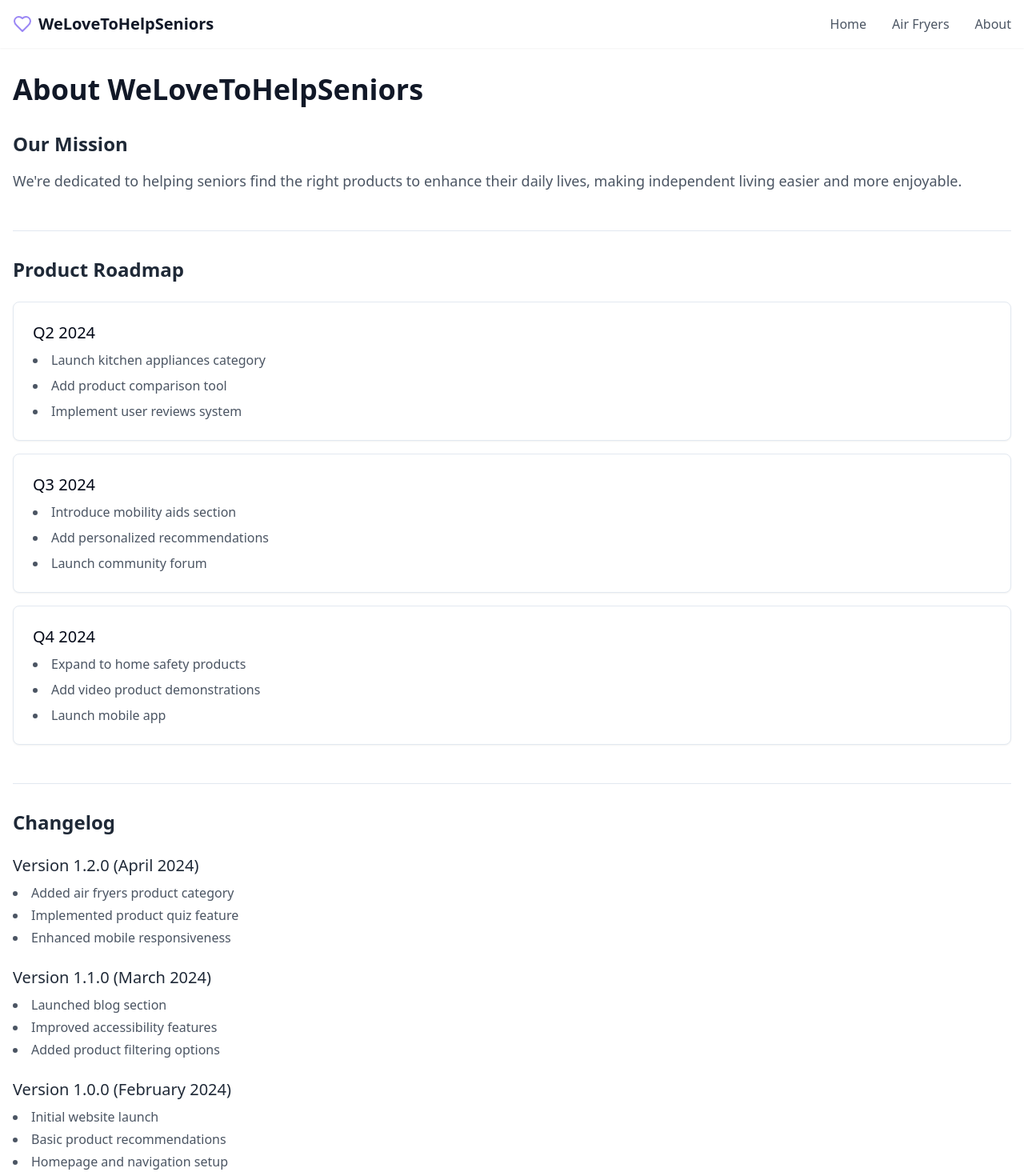
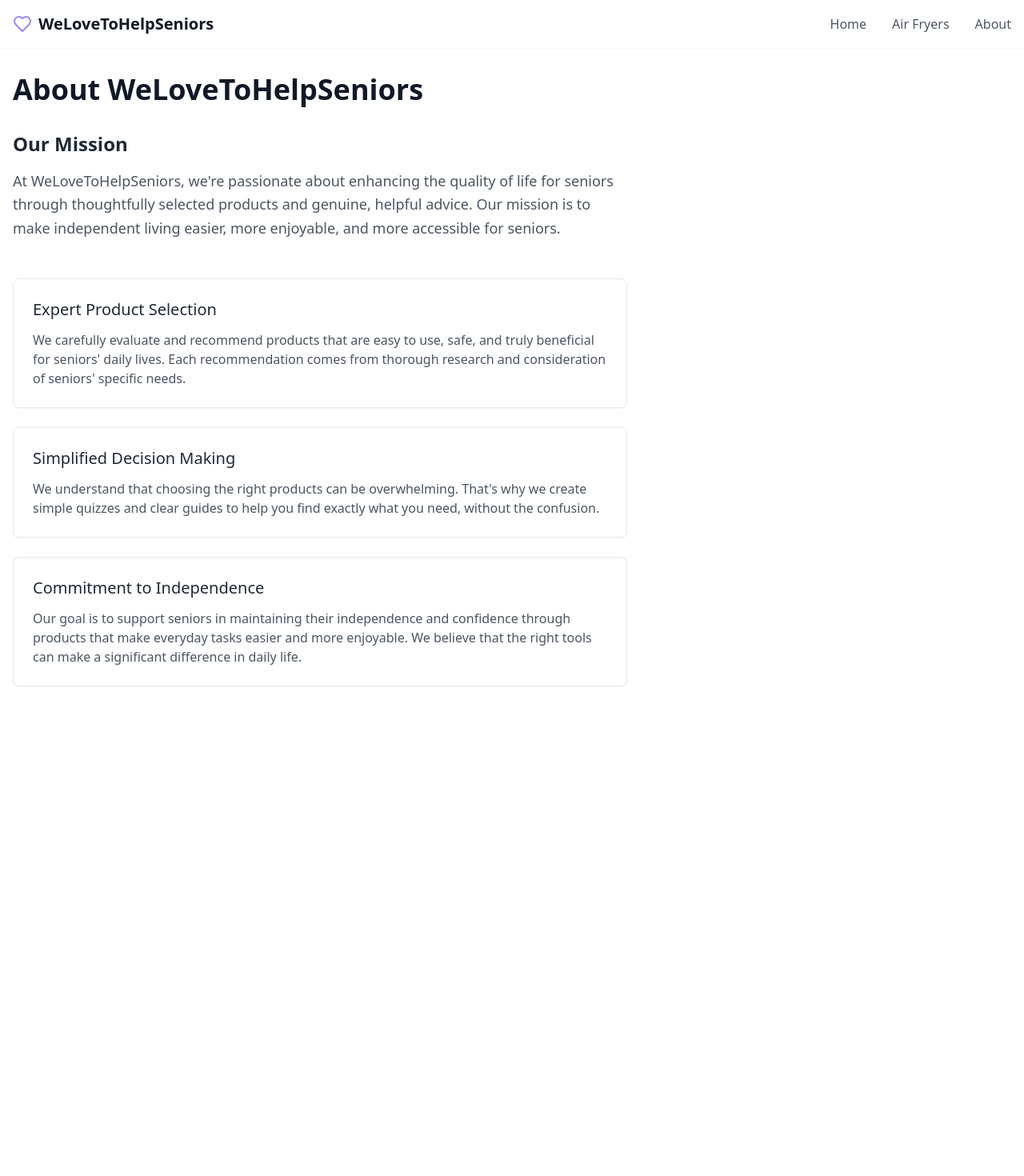
Before and after one commit to midries3/we-love-seniors-assistant-v3, a React (Vite) app: page /about in a window 1280 px wide. Shown: the top 1470 px of the page at 80% size. After the commit the page ends 890 px from the top, so only its background shows below. Built offline with nearby package versions, Linux system fonts and the light colour scheme.

Commit message:
Fix About page content
Update the About page to focus solely on the company's mission to help seniors, removing the product roadmap and changelog sections.
[skip gpt_engineer]

```diff
--- a/src/pages/About.tsx
+++ b/src/pages/About.tsx
@@ -1,5 +1,4 @@
 import { Header } from "@/components/layout/Header";
-import { Separator } from "@/components/ui/separator";
 import { Card } from "@/components/ui/card";
 
 const About = () => {
@@ -9,77 +8,45 @@ const About = () => {
       <main className="container mx-auto px-4 py-8">
         <h1 className="text-4xl font-bold text-gray-900 mb-8">About WeLoveToHelpSeniors</h1>
 
-        <section className="mb-12">
-          <h2 className="text-2xl font-semibold text-gray-800 mb-4">Our Mission</h2>
-          <p className="text-gray-600 text-lg">
-            We're dedicated to helping seniors find the right products to enhance their daily lives,
-            making independent living easier and more enjoyable.
-          </p>
-        </section>
+        <div className="max-w-3xl">
+          <section className="mb-12">
+            <h2 className="text-2xl font-semibold text-gray-800 mb-4">Our Mission</h2>
+            <p className="text-gray-600 text-lg leading-relaxed mb-6">
+              At WeLoveToHelpSeniors, we're passionate about enhancing the quality of life for seniors
+              through thoughtfully selected products and genuine, helpful advice. Our mission is to make
+              independent living easier, more enjoyable, and more accessible for seniors.
+            </p>
+          </section>
 
-        <Separator className="my-8" />
+          <section className="space-y-6">
+            <Card className="p-6">
+              <h3 className="text-xl font-medium text-gray-800 mb-3">Expert Product Selection</h3>
+              <p className="text-gray-600">
+                We carefully evaluate and recommend products that are easy to use, safe, and truly
+                beneficial for seniors' daily lives. Each recommendation comes from thorough research
+                and consideration of seniors' specific needs.
+              </p>
+            </Card>
 
-        <section className="mb-12">
-          <h2 className="text-2xl font-semibold text-gray-800 mb-6">Product Roadmap</h2>
-          <div className="grid gap-4">
             <Card className="p-6">
-              <h3 className="text-xl font-medium mb-2">Q2 2024</h3>
-              <ul className="list-disc list-inside text-gray-600 space-y-2">
-                <li>Launch kitchen appliances category</li>
-                <li>Add product comparison tool</li>
-                <li>Implement user reviews system</li>
-              </ul>
+              <h3 className="text-xl font-medium text-gray-800 mb-3">Simplified Decision Making</h3>
+              <p className="text-gray-600">
+                We understand that choosing the right products can be overwhelming. That's why we
+                create simple quizzes and clear guides to help you find exactly what you need,
+                without the confusion.
+              </p>
             </Card>
+
             <Card className="p-6">
-              <h3 className="text-xl font-medium mb-2">Q3 2024</h3>
-              <ul className="list-disc list-inside text-gray-600 space-y-2">
-                <li>Introduce mobility aids section</li>
-                <li>Add personalized recommendations</li>
-                <li>Launch community forum</li>
-              </ul>
+              <h3 className="text-xl font-medium text-gray-800 mb-3">Commitment to Independence</h3>
+              <p className="text-gray-600">
+                Our goal is to support seniors in maintaining their independence and confidence
+                through products that make everyday tasks easier and more enjoyable. We believe that
+                the right tools can make a significant difference in daily life.
+              </p>
             </Card>
-            <Card className="p-6">
-              <h3 className="text-xl font-medium mb-2">Q4 2024</h3>
-              <ul className="list-disc list-inside text-gray-600 space-y-2">
-                <li>Expand to home safety products</li>
-                <li>Add video product demonstrations</li>
-                <li>Launch mobile app</li>
-              </ul>
-            </Card>
-          </div>
-        </section>
-
-        <Separator className="my-8" />
-
-        <section>
-          <h2 className="text-2xl font-semibold text-gray-800 mb-6">Changelog</h2>
-          <div className="space-y-6">
-            <div>
-              <h3 className="text-xl font-medium text-gray-800">Version 1.2.0 (April 2024)</h3>
-              <ul className="mt-2 list-disc list-inside text-gray-600 space-y-1">
-                <li>Added air fryers product category</li>
-                <li>Implemented product quiz feature</li>
-                <li>Enhanced mobile responsiveness</li>
-              </ul>
-            </div>
-            <div>
-              <h3 className="text-xl font-medium text-gray-800">Version 1.1.0 (March 2024)</h3>
-              <ul className="mt-2 list-disc list-inside text-gray-600 space-y-1">
-                <li>Launched blog section</li>
-                <li>Improved accessibility features</li>
-                <li>Added product filtering options</li>
-              </ul>
-            </div>
-            <div>
-              <h3 className="text-xl font-medium text-gray-800">Version 1.0.0 (February 2024)</h3>
-              <ul className="mt-2 list-disc list-inside text-gray-600 space-y-1">
-                <li>Initial website launch</li>
-                <li>Basic product recommendations</li>
-                <li>Homepage and navigation setup</li>
-              </ul>
-            </div>
-          </div>
-        </section>
+          </section>
+        </div>
       </main>
     </div>
   );
```
